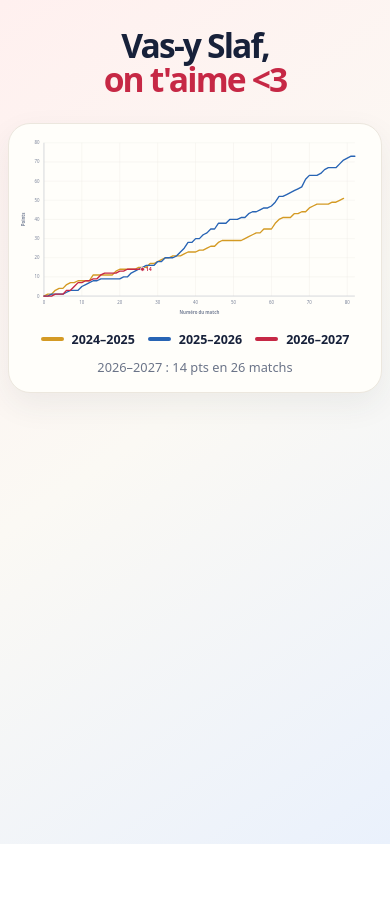
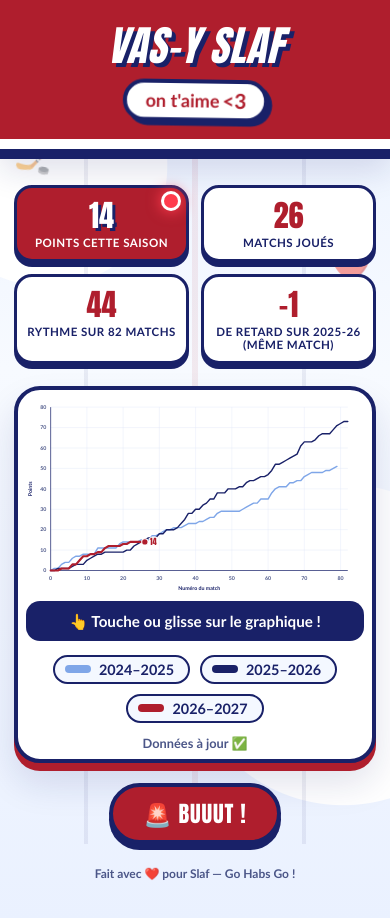
Before and after one commit to alexandregamache/alexandregamache.github.io, a plain HTML site: page index.html in a window 390 px wide. Before the commit the page ends 844 px from the top, so only its background shows below. Drawn offline with Linux system fonts and the light colour scheme.

Commit message:
Add files via upload

```diff
--- a/index.html
+++ b/index.html
@@ -5,49 +5,101 @@
 <meta name="viewport" content="width=device-width, initial-scale=1">
 <title>Vas-y Slaf, on t'aime &lt;3</title>
 <style>
-:root{--ink:#17213a;--paper:#fbf9f4;--red:#c62845;--blue:#2864b4;--gold:#d49a24}
+:root{--red:#AF1E2D;--blue:#192168;--ice:#f4f8ff;--white:#fff;--sky:#7fa6e8}
 *{box-sizing:border-box}
-body{margin:0;min-height:100vh;background:linear-gradient(145deg,#fff0ef 0%,#fbf9f4 48%,#eaf1fc 100%);font-family:system-ui,-apple-system,"Segoe UI",sans-serif;color:var(--ink)}
-main{max-width:1050px;margin:auto;padding:28px 16px 36px}
-h1{text-align:center;font-size:clamp(2.1rem,6vw,4.3rem);line-height:1.02;letter-spacing:-.055em;margin:10px 0 26px;font-weight:900}
-h1 span{color:var(--red);white-space:nowrap}
-figure{margin:0;background:#fffefa;border:1px solid #ece7de;border-radius:22px;padding:clamp(10px,2.5vw,22px);box-shadow:0 12px 32px #24324a12}
-svg{width:100%;height:auto;display:block;overflow:visible}
-.gridline{stroke:#ece9e2;stroke-width:1}
-.axis{stroke:#aeb5c2;stroke-width:1.2}
-.tick{fill:#778197;font-size:12px}
-.axislabel{fill:#778197;font-size:12px;font-weight:600}
-.curve{fill:none;stroke-width:3.7;stroke-linecap:round;stroke-linejoin:round}
-.endlabel{font-size:14px;font-weight:800}
-.legend{display:flex;justify-content:center;flex-wrap:wrap;gap:24px;padding:14px 4px 2px}
-.legend span{display:flex;align-items:center;gap:8px;font-size:.9rem;font-weight:750}
-.swatch{width:23px;height:4px;border-radius:4px;display:inline-block}
-#message{min-height:1.2em;text-align:center;color:#6b7488;font-size:.8rem;margin:8px 0 0}
-#message.err{color:#8a5260}
-#tools{text-align:center;margin-top:6px}
-#tools button{font:inherit;font-size:.72rem;color:#778197;background:none;border:1px solid #d9d5cc;border-radius:99px;padding:4px 12px}
-#export{display:none;width:100%;height:90px;margin-top:8px;font:11px/1.3 monospace;border:1px solid #d9d5cc;border-radius:10px;padding:8px}
-@media(max-width:560px){main{padding:18px 8px}.legend{gap:13px}.legend span{font-size:.78rem}}
+html{-webkit-text-size-adjust:100%}
+body{margin:0;min-height:100vh;color:var(--blue);font-family:"Arial Rounded MT Bold","Trebuchet MS",system-ui,sans-serif;overflow-x:hidden;
+ background:
+  radial-gradient(circle at 12% 18%,#ffffff 0 120px,transparent 121px),
+  radial-gradient(circle at 88% 70%,#ffffff 0 160px,transparent 161px),
+  linear-gradient(180deg,#e9f1ff 0%,#f7faff 40%,#eaf1ff 100%)}
+/* lignes de patinoire */
+body::before{content:"";position:fixed;inset:0;pointer-events:none;z-index:0;
+ background:linear-gradient(90deg,transparent calc(50% - 3px),#af1e2d14 calc(50% - 3px) calc(50% + 3px),transparent calc(50% + 3px)),
+            linear-gradient(90deg,transparent calc(22% - 2px),#19216812 calc(22% - 2px) calc(22% + 2px),transparent calc(22% + 2px)),
+            linear-gradient(90deg,transparent calc(78% - 2px),#19216812 calc(78% - 2px) calc(78% + 2px),transparent calc(78% + 2px))}
+.float{position:fixed;font-size:2rem;opacity:.5;z-index:0;pointer-events:none;animation:drift 9s ease-in-out infinite}
+.float:nth-child(1){left:4%;top:18%}.float:nth-child(2){right:5%;top:30%;animation-delay:-2s}
+.float:nth-child(3){left:7%;top:68%;animation-delay:-4s}.float:nth-child(4){right:8%;top:82%;animation-delay:-6s}
+@keyframes drift{0%,100%{transform:translateY(0) rotate(-8deg)}50%{transform:translateY(-18px) rotate(10deg)}}
+main{position:relative;z-index:1;max-width:1050px;margin:auto;padding:0 14px 40px}
+
+/* bandeau maillot */
+.banner{margin:0 -14px 0;background:var(--red);color:#fff;text-align:center;padding:26px 12px 18px;position:relative;
+ border-bottom:10px solid #fff;box-shadow:0 10px 0 var(--blue),0 22px 30px #19216822}
+.banner h1{margin:0;font-family:Impact,"Arial Black",system-ui,sans-serif;font-style:italic;font-weight:900;text-transform:uppercase;
+ font-size:clamp(2.6rem,10vw,5.6rem);line-height:.95;letter-spacing:.01em;text-shadow:4px 4px 0 var(--blue)}
+.sticker{display:inline-block;margin-top:14px;background:#fff;color:var(--red);font-weight:900;font-size:clamp(1.1rem,4vw,1.8rem);
+ padding:6px 18px;border-radius:99px;border:4px solid var(--blue);transform:rotate(-3deg);box-shadow:4px 4px 0 var(--blue);animation:wiggle 3s ease-in-out infinite}
+.heart{display:inline-block;animation:beat 1.1s infinite}
+@keyframes wiggle{0%,100%{transform:rotate(-3deg)}50%{transform:rotate(2deg) scale(1.04)}}
+@keyframes beat{0%,100%{transform:scale(1)}30%{transform:scale(1.35)}}
+
+/* cartes de stats */
+.stats{display:grid;grid-template-columns:repeat(4,1fr);gap:12px;margin:36px 0 22px}
+.card{background:#fff;border:3px solid var(--blue);border-radius:18px;padding:12px 8px 10px;text-align:center;box-shadow:0 5px 0 var(--blue);position:relative}
+.card .big{font-family:Impact,"Arial Black",sans-serif;font-size:clamp(1.9rem,7vw,3rem);line-height:1;color:var(--red)}
+.card .lbl{font-size:.72rem;font-weight:900;text-transform:uppercase;letter-spacing:.04em;margin-top:6px}
+.card.hot{background:var(--red);color:#fff;border-color:var(--blue)}
+.card.hot .big{color:#fff;text-shadow:3px 3px 0 var(--blue)}
+.light{position:absolute;top:6px;right:8px;width:14px;height:14px;border-radius:50%;background:#ff3b4d;box-shadow:0 0 0 3px #fff,0 0 14px 4px #ff3b4d;animation:blink 1s steps(2) infinite}
+@keyframes blink{50%{opacity:.25;box-shadow:0 0 0 3px #fff}}
+@media(max-width:620px){.stats{grid-template-columns:repeat(2,1fr)}}
+
+/* graphique */
+figure.chart{margin:0;background:#fff;border:4px solid var(--blue);border-radius:26px;padding:clamp(8px,2vw,18px);box-shadow:0 8px 0 var(--red),0 20px 36px #19216822}
+svg{width:100%;height:auto;display:block;overflow:visible;touch-action:pan-y;cursor:crosshair}
+.gridline{stroke:#dfe7f7;stroke-width:1.2}
+.axis{stroke:var(--blue);stroke-width:2}
+.tick{fill:#4b5688;font-size:15px;font-weight:700}
+.axislabel{fill:var(--blue);font-size:15px;font-weight:900}
+.curve{fill:none;stroke-linecap:round;stroke-linejoin:round}
+.curve.anim{stroke-dasharray:1;stroke-dashoffset:1;animation:draw 1.6s ease-out forwards}
+@keyframes draw{to{stroke-dashoffset:0}}
+.endlabel{font-family:Impact,"Arial Black",sans-serif;font-size:24px;fill:var(--red);paint-order:stroke;stroke:#fff;stroke-width:5px}
+.legend{display:flex;justify-content:center;flex-wrap:wrap;gap:10px;padding:12px 0 4px}
+.legend span{display:flex;align-items:center;gap:8px;font-size:.9rem;font-weight:900;background:var(--ice);border:2px solid var(--blue);border-radius:99px;padding:4px 14px 4px 10px}
+.swatch{width:26px;height:8px;border-radius:6px;display:inline-block}
+#readout{margin:6px auto 2px;text-align:center;font-weight:900;font-size:.95rem;background:var(--blue);color:#fff;border-radius:14px;padding:9px 12px;min-height:2.6em;display:flex;align-items:center;justify-content:center;flex-wrap:wrap;gap:4px 14px}
+#readout b{color:#ffd6da}
+#message{min-height:1.2em;text-align:center;color:var(--red);font-size:.8rem;font-weight:700;margin:8px 0 0}
+#message.ok{color:#4b5688}
+.btnrow{text-align:center;margin-top:20px}
+.goal{font:inherit;font-family:Impact,"Arial Black",sans-serif;font-size:1.4rem;letter-spacing:.04em;text-transform:uppercase;color:#fff;background:var(--red);border:4px solid var(--blue);border-radius:99px;padding:10px 30px;box-shadow:0 6px 0 var(--blue);cursor:pointer}
+.goal:active{transform:translateY(5px);box-shadow:0 1px 0 var(--blue)}
+.burst{position:fixed;font-size:2rem;pointer-events:none;z-index:50;animation:fly 1.4s ease-out forwards}
+@keyframes fly{from{transform:translate(0,0) scale(.6);opacity:1}to{transform:translate(var(--dx),var(--dy)) rotate(var(--r)) scale(1.4);opacity:0}}
+footer{text-align:center;font-size:.75rem;margin-top:22px;color:#4b5688;font-weight:700}
+@media(prefers-reduced-motion:reduce){*{animation:none!important}.curve.anim{stroke-dasharray:none;stroke-dashoffset:0}}
 </style>
 </head>
 <body>
+<span class="float">🏒</span><span class="float">❤️</span><span class="float">🥅</span><span class="float">🧊</span>
 <main>
-<h1>Vas-y Slaf,<br><span>on t'aime &lt;3</span></h1>
-<figure>
-<svg id="chart" viewBox="0 0 960 500" role="img" aria-label="Points cumulés de Juraj Slafkovský par numéro de match, sur trois saisons"></svg>
-<div class="legend">
-<span><i class="swatch" style="background:#d49a24"></i>2024–2025</span>
-<span><i class="swatch" style="background:#2864b4"></i>2025–2026</span>
-<span><i class="swatch" style="background:#c62845"></i>2026–2027</span>
-</div>
-<div id="message">Chargement…</div>
-<div id="tools"><button id="exportBtn" hidden>Exporter les saisons passées</button><textarea id="export" readonly></textarea></div>
+<header class="banner">
+  <h1>Vas-y Slaf</h1>
+  <div class="sticker">on t'aime <span class="heart">&lt;3</span></div>
+</header>
+
+<section class="stats" id="stats"></section>
+
+<figure class="chart">
+  <svg id="chart" viewBox="0 0 960 560" role="img" aria-label="Points cumulés de Juraj Slafkovský par numéro de match, sur trois saisons"></svg>
+  <div id="readout">👆 Touche ou glisse sur le graphique !</div>
+  <div class="legend">
+    <span><i class="swatch" style="background:#7fa6e8"></i>2024–2025</span>
+    <span><i class="swatch" style="background:#192168"></i>2025–2026</span>
+    <span><i class="swatch" style="background:#AF1E2D"></i>2026–2027</span>
+  </div>
+  <div id="message" class="ok">Chargement…</div>
 </figure>
+
+<div class="btnrow"><button class="goal" id="goalBtn">🚨 BUUUT !</button></div>
+<footer>Fait avec ❤️ pour Slaf — Go Habs Go !</footer>
 </main>
 <script>
 /* ============================================================
-   DONNÉES
-   Chaque tableau = points CUMULÉS après le match 1, 2, 3, …
+   DONNÉES  (points CUMULÉS après le match 1, 2, 3, …)
    ============================================================ */
 const PLAYER_ID = 8483515;
 
@@ -57,31 +109,29 @@ const HARDCODED = {
   "2025-26": [0, 1, 1, 1, 1, 2, 3, 3, 3, 5, 6, 7, 8, 8, 9, 9, 9, 9, 9, 9, 10, 10, 12, 13, 14, 15, 16, 16, 16, 18, 18, 20, 20, 20, 21, 23, 25, 28, 28, 30, 30, 32, 33, 35, 35, 38, 38, 38, 40, 40, 40, 41, 41, 43, 44, 44, 45, 46, 46, 47, 49, 52, 52, 53, 54, 55, 56, 57, 61, 63, 63, 63, 64, 66, 67, 67, 67, 69, 71, 72, 73, 73]
 };
 
-/* Instantané de la saison en cours (source : ESPN, 26 matchs, 14 pts,
-   jusqu'au 26 nov. 2026). Sert d'affichage de secours si l'API est
-   inaccessible ; remplacé dès qu'une mise à jour réussit. */
+/* Instantané de secours de la saison en cours (ESPN, 26 matchs, 14 pts, 26 nov. 2026). */
 const SNAPSHOT_CURRENT = (function(){
   const perGame=[0,0,1,0,0,2,0,2,2,0,1,0,1,0,2,1,0,0,0,1,0,1,0,0,0,0];
   let t=0;return perGame.map(p=>t+=p);
 })();
 
 const SEASONS = [
-  {label:"2024–2025", id:"2024-25", year:20242025, color:"#d49a24", current:false},
-  {label:"2025–2026", id:"2025-26", year:20252026, color:"#2864b4", current:false},
-  {label:"2026–2027", id:"2026-27", year:20262027, color:"#c62845", current:true}
+  {label:"2024–2025", id:"2024-25", year:20242025, color:"#7fa6e8", width:4,   current:false},
+  {label:"2025–2026", id:"2025-26", year:20252026, color:"#192168", width:4,   current:false},
+  {label:"2026–2027", id:"2026-27", year:20262027, color:"#AF1E2D", width:6,   current:true}
 ];
+const CUR=SEASONS[2];
 
 /* ============================================================ */
 const NS="http://www.w3.org/2000/svg";
-const data={};      // id -> points cumulés par match
-const status={};    // id -> "live" | "cache" | "snapshot" | "hardcoded" | "fail"
+const data={}, status={};
+let curN=null, animOK=true;
+setTimeout(()=>animOK=false,2500);
 function node(tag,attrs,parent){const n=document.createElementNS(NS,tag);for(const k in attrs)n.setAttribute(k,attrs[k]);parent.appendChild(n);return n}
 
-/* ---------- stockage local (protégé : peut être indisponible) ---------- */
 function cacheGet(id){try{const v=JSON.parse(localStorage.getItem("slaf:"+id));return Array.isArray(v&&v.pts)?v.pts:null}catch(_){return null}}
 function cacheSet(id,pts){try{localStorage.setItem("slaf:"+id,JSON.stringify({pts:pts,t:Date.now()}))}catch(_){}}
 
-/* ---------- réseau avec délai maximal (évite le blocage silencieux) ---------- */
 function fetchJson(url,ms){
   const c=new AbortController(),t=setTimeout(()=>c.abort(),ms);
   return fetch(url,{signal:c.signal,cache:"no-store"})
@@ -89,17 +139,11 @@ function fetchJson(url,ms){
     .finally(()=>clearTimeout(t));
 }
 function getJson(url){
-  const urls=[
-    url,
-    "https://api.allorigins.win/raw?url="+encodeURIComponent(url),
-    "https://corsproxy.io/?"+encodeURIComponent(url)
-  ];
+  const urls=[url,"https://api.allorigins.win/raw?url="+encodeURIComponent(url),"https://corsproxy.io/?"+encodeURIComponent(url)];
   const tries=urls.map(u=>fetchJson(u,10000));
   if(Promise.any)return Promise.any(tries);
   return new Promise((ok,ko)=>{let n=0;tries.forEach(p=>p.then(ok,()=>{if(++n===tries.length)ko(new Error("Chargement impossible"))}))});
 }
-
-/* ---------- lecture du journal de matchs ---------- */
 async function loadSeason(s){
   // Saison en cours : d'abord current.json (même site, mis à jour par GitHub Actions)
   if(s.current){
@@ -120,85 +164,124 @@ async function loadSeason(s){
   });
 }
 
-/* ---------- dessin ---------- */
+/* ---------- géométrie du graphique ---------- */
+const W=960,H=560,L=70,R=46,T=26,B=70,pw=W-L-R,ph=H-T-B;
+let ymax=10;
+const X=n=>L+n/82*pw, Y=n=>T+ph-n/ymax*ph;
+
 function draw(){
   const svg=document.getElementById("chart");svg.innerHTML="";
-  const W=960,H=500,L=68,R=44,T=24,B=58,pw=W-L-R,ph=H-T-B;
   const all=[].concat(...Object.values(data));
   const max=Math.max(10,...all);
-  const step=max<=50?5:10,ymax=Math.ceil(max/step)*step;
-  const x=n=>L+n/82*pw,y=n=>T+ph-n/ymax*ph;
+  const step=max<=50?5:10;ymax=Math.ceil(max/step)*step;
   for(let v=0;v<=ymax;v+=step){
-    const yy=y(v);node("line",{x1:L,y1:yy,x2:W-R,y2:yy,class:"gridline"},svg);
-    const t=node("text",{x:L-12,y:yy+4,"text-anchor":"end",class:"tick"},svg);t.textContent=v;
+    const yy=Y(v);node("line",{x1:L,y1:yy,x2:W-R,y2:yy,class:"gridline"},svg);
+    const t=node("text",{x:L-12,y:yy+5,"text-anchor":"end",class:"tick"},svg);t.textContent=v;
   }
   for(let v=0;v<=80;v+=10){
-    const xx=x(v);node("line",{x1:xx,y1:T,x2:xx,y2:T+ph,class:"gridline"},svg);
-    const t=node("text",{x:xx,y:H-B+22,"text-anchor":"middle",class:"tick"},svg);t.textContent=v;
+    const xx=X(v);node("line",{x1:xx,y1:T,x2:xx,y2:T+ph,class:"gridline"},svg);
+    const t=node("text",{x:xx,y:T+ph+26,"text-anchor":"middle",class:"tick"},svg);t.textContent=v;
   }
   node("line",{x1:L,y1:T+ph,x2:W-R,y2:T+ph,class:"axis"},svg);
   node("line",{x1:L,y1:T,x2:L,y2:T+ph,class:"axis"},svg);
-  const xl=node("text",{x:L+pw/2,y:H-8,"text-anchor":"middle",class:"axislabel"},svg);xl.textContent="Numéro du match";
-  const yl=node("text",{x:16,y:T+ph/2,"text-anchor":"middle",class:"axislabel",transform:`rotate(-90 16 ${T+ph/2})`},svg);yl.textContent="Points";
+  const xl=node("text",{x:L+pw/2,y:H-14,"text-anchor":"middle",class:"axislabel"},svg);xl.textContent="Numéro du match";
+  const yl=node("text",{x:18,y:T+ph/2,"text-anchor":"middle",class:"axislabel",transform:`rotate(-90 18 ${T+ph/2})`},svg);yl.textContent="Points";
   SEASONS.forEach(s=>{
     const d=data[s.id];if(!d||!d.length)return;
     const pts=[0].concat(d);
-    const path=pts.map((p,i)=>(i?"L":"M")+x(i).toFixed(1)+","+y(p).toFixed(1)).join(" ");
-    node("path",{d:path,class:"curve",stroke:s.color},svg);
+    const path=pts.map((p,i)=>(i?"L":"M")+X(i).toFixed(1)+","+Y(p).toFixed(1)).join(" ");
+    node("path",{d:path,class:"curve"+(animOK?" anim":""),stroke:s.color,"stroke-width":s.width,pathLength:1},svg);
     if(s.current){
-      const n=pts.length-1,cx=x(n),cy=y(pts[n]);
-      node("circle",{cx:cx,cy:cy,r:5.5,fill:s.color,stroke:"#fff","stroke-width":2},svg);
-      const t=node("text",{x:cx+9,y:cy+5,class:"endlabel",fill:s.color},svg);t.textContent=pts[n];
+      const n=pts.length-1,cx=X(n),cy=Y(pts[n]);
+      node("circle",{cx:cx,cy:cy,r:9,fill:s.color,stroke:"#fff","stroke-width":3},svg);
+      const t=node("text",{x:cx+14,y:cy+8,class:"endlabel"},svg);t.textContent=pts[n];
     }
   });
+  drawCursor();
+}
+
+/* ---------- curseur interactif ---------- */
+function drawCursor(){
+  const svg=document.getElementById("chart"),ro=document.getElementById("readout");
+  if(curN===null)return;
+  node("line",{x1:X(curN),y1:T,x2:X(curN),y2:T+ph,stroke:"#AF1E2D","stroke-width":2,"stroke-dasharray":"6 6"},svg);
+  const parts=[`🏒 Match <b>${curN}</b>`];
+  SEASONS.slice().reverse().forEach(s=>{
+    const d=data[s.id];if(!d||!d.length)return;
+    const v=curN===0?0:d[curN-1];
+    if(v===undefined)return;
+    node("circle",{cx:X(curN),cy:Y(v),r:7,fill:s.color,stroke:"#fff","stroke-width":3},svg);
+    parts.push(`${s.label.replace("–","-")} : <b>${v}</b>`);
+  });
+  ro.innerHTML=parts.join(" · ");
+}
+(function(){
+  const svg=document.getElementById("chart");
+  function move(e){
+    const r=svg.getBoundingClientRect();
+    const px=(e.clientX-r.left)/r.width*W;
+    curN=Math.max(0,Math.min(82,Math.round((px-L)/pw*82)));
+    draw();
+  }
+  svg.addEventListener("pointerdown",move);
+  svg.addEventListener("pointermove",e=>{if(e.pointerType==="mouse"||e.buttons)move(e)});
+})();
+
+/* ---------- cartes de stats ---------- */
+function renderStats(){
+  const d=data[CUR.id],prev=data["2025-26"],box=document.getElementById("stats");
+  if(!d||!d.length){box.innerHTML="";return}
+  const n=d.length,pts=d[n-1],pace=Math.round(pts/n*82);
+  const prevAt=prev&&prev[Math.min(n,prev.length)-1],diff=prevAt===undefined?null:pts-prevAt;
+  const vs=diff===null?"–":(diff>0?"+"+diff:diff);
+  const vsLbl=diff===null?"vs l'an passé":(diff>=0?"d'avance sur 2025-26":"de retard sur 2025-26");
+  box.innerHTML=
+   `<div class="card hot"><i class="light"></i><div class="big">${pts}</div><div class="lbl">points cette saison</div></div>
+    <div class="card"><div class="big">${n}</div><div class="lbl">matchs joués</div></div>
+    <div class="card"><div class="big">${pace}</div><div class="lbl">rythme sur 82 matchs</div></div>
+    <div class="card"><div class="big">${vs}</div><div class="lbl">${vsLbl} (même match)</div></div>`;
 }
 
 /* ---------- message d'état ---------- */
 function updateMessage(){
   const el=document.getElementById("message");
-  const cur=SEASONS.find(s=>s.current),d=data[cur.id];
-  const parts=[];
-  if(d&&d.length)parts.push(`${cur.label} : ${d[d.length-1]} pts en ${d.length} match${d.length>1?"s":""}`);
   const failed=SEASONS.filter(s=>status[s.id]==="fail");
-  const snap=status[cur.id]==="snapshot";
   let warn="";
-  if(failed.length)warn=`Données indisponibles : ${failed.map(s=>s.label).join(", ")}. Vérifie ta connexion et recharge la page.`;
-  else if(snap)warn="Mise à jour en direct impossible : instantané du 26 nov. affiché.";
-  el.className=warn?"err":"";
-  el.textContent=[parts.join(""),warn].filter(Boolean).join(" — ")||"Chargement…";
-  const past=SEASONS.filter(s=>!s.current);
-  const btn=document.getElementById("exportBtn");
-  btn.hidden=!past.every(s=>data[s.id]&&data[s.id].length&&!HARDCODED[s.id]);
+  if(failed.length)warn=`Données indisponibles : ${failed.map(s=>s.label).join(", ")}.`;
+  else if(status[CUR.id]==="snapshot")warn="Mise à jour en direct impossible : instantané du 26 nov. affiché.";
+  el.className=warn?"":"ok";
+  el.textContent=warn||(status[CUR.id]==="live"?"Données à jour ✅":"");
 }
 
-/* ---------- export (pour figer les saisons passées dans le fichier) ---------- */
-document.getElementById("exportBtn").addEventListener("click",()=>{
-  const out={};SEASONS.filter(s=>!s.current).forEach(s=>out[s.id]=data[s.id]);
-  const ta=document.getElementById("export");
-  ta.value=JSON.stringify(out);ta.style.display="block";ta.focus();ta.select();
+/* ---------- BUUUT ! ---------- */
+document.getElementById("goalBtn").addEventListener("click",e=>{
+  const r=e.currentTarget.getBoundingClientRect(),cx=r.left+r.width/2,cy=r.top+r.height/2;
+  const em=["❤️","🏒","🚨","🥅","🎉","🔥","🧊"];
+  for(let i=0;i<22;i++){
+    const b=document.createElement("span");b.className="burst";b.textContent=em[i%em.length];
+    b.style.left=cx+"px";b.style.top=cy+"px";
+    const a=Math.random()*Math.PI*2,d=90+Math.random()*180;
+    b.style.setProperty("--dx",Math.cos(a)*d+"px");b.style.setProperty("--dy",(Math.sin(a)*d-80)+"px");
+    b.style.setProperty("--r",(Math.random()*360-180)+"deg");
+    document.body.appendChild(b);setTimeout(()=>b.remove(),1500);
+  }
 });
 
-/* ---------- démarrage : on dessine TOUT DE SUITE, puis on complète ---------- */
+/* ---------- démarrage ---------- */
+function refresh(){draw();renderStats();updateMessage()}
 (function(){
-  draw();updateMessage();
   SEASONS.forEach(s=>{
-    // 1) codé en dur
     if(!s.current&&Array.isArray(HARDCODED[s.id])){data[s.id]=HARDCODED[s.id];status[s.id]="hardcoded";return}
-    // 2) mémoire locale
     const c=cacheGet(s.id);
     if(c&&c.length){data[s.id]=c;status[s.id]="cache"}
     else if(s.current){data[s.id]=SNAPSHOT_CURRENT;status[s.id]="snapshot"}
-    // saison passée déjà en mémoire : aucun besoin de réseau
     if(!s.current&&status[s.id]==="cache")return;
-    // 3) réseau (saison en cours : toujours ; saison passée : une seule fois)
     loadSeason(s).then(pts=>{
-      if(!pts.length&&s.current)return;       // saison pas commencée : on garde l'existant
+      if(!pts.length&&s.current)return;
       data[s.id]=pts;status[s.id]="live";cacheSet(s.id,pts);
-    }).catch(()=>{
-      if(!data[s.id])status[s.id]="fail";
-    }).finally(()=>{draw();updateMessage()});
+    }).catch(()=>{if(!data[s.id])status[s.id]="fail"}).finally(refresh);
   });
-  draw();updateMessage();
+  refresh();
 })();
 </script>
 </body>
```
